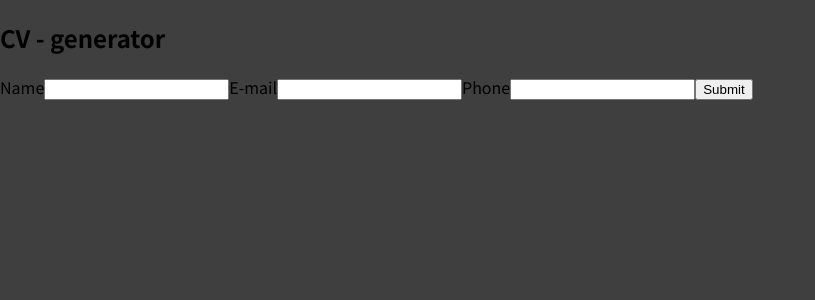
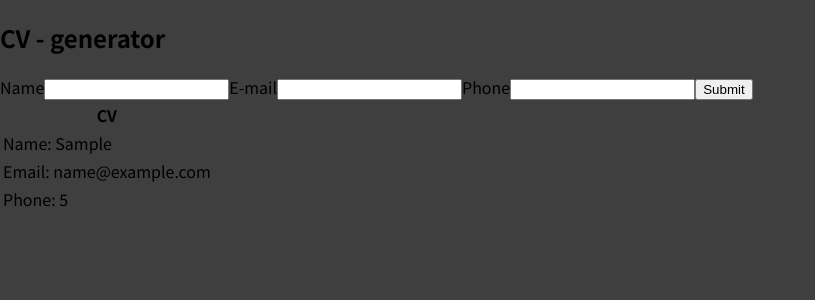
Before and after one commit to Piperski13/cv-application-generator, a React (Create React App) app: page / in a window 1280 px wide. Both pictures are taken after typing "Sample", "name@example.com", "5" into the empty fields and a click on the button "Submit". Shown: the top 300 px of the page, without its empty margins (0-815 px from the left). Built offline with nearby package versions, Linux system fonts and the light colour scheme.

Commit message:
Added table data

```diff
--- a/src/App.js
+++ b/src/App.js
@@ -1,7 +1,9 @@
 import { useState } from "react";
+import Table from "./components/Table/Table";
 
 function App() {
   const [inputs, setInputs] = useState({});
+  const [submitInputs, setsubmitInputs] = useState({});
 
   const handleChange = (e) => {
     const name = e.target.name;
@@ -9,11 +11,18 @@ function App() {
 
     setInputs((values) => ({ ...values, [name]: value }));
   };
+
   const handleOnSubmit = (e) => {
     e.preventDefault();
-    console.log(inputs);
+    setsubmitInputs(inputs);
     setInputs({});
   };
+
+  let tableContent = <p>No current CV data</p>;
+
+  if (Object.keys(submitInputs).length !== 0) {
+    tableContent = <Table data={submitInputs} />;
+  }
 
   return (
     <>
@@ -42,6 +51,7 @@ function App() {
         />
         <button type="submit">Submit</button>
       </form>
+      {tableContent}
     </>
   );
 }
--- /dev/null
+++ b/src/components/Table/Table.js
@@ -0,0 +1,25 @@
+const Table = (props) => {
+  console.log("Table: ", props.data);
+  return (
+    <table>
+      <thead>
+        <tr>
+          <th>CV</th>
+        </tr>
+      </thead>
+      <tbody>
+        <tr>
+          <td>Name: {props.data.name}</td>
+        </tr>
+        <tr>
+          <td>Email: {props.data.email}</td>
+        </tr>
+        <tr>
+          <td>Phone: {props.data.number}</td>
+        </tr>
+      </tbody>
+    </table>
+  );
+};
+
+export default Table;
--- a/src/index.js
+++ b/src/index.js
@@ -1,7 +1,12 @@
-import ReactDOM from 'react-dom/client';
+import ReactDOM from "react-dom/client";
+import { StrictMode } from "react";
 
-import './index.css';
-import App from './App';
+import "./index.css";
+import App from "./App";
 
-const root = ReactDOM.createRoot(document.getElementById('root'));
-root.render(<App />);
+const root = ReactDOM.createRoot(document.getElementById("root"));
+root.render(
+  <StrictMode>
+    <App />
+  </StrictMode>
+);
```
